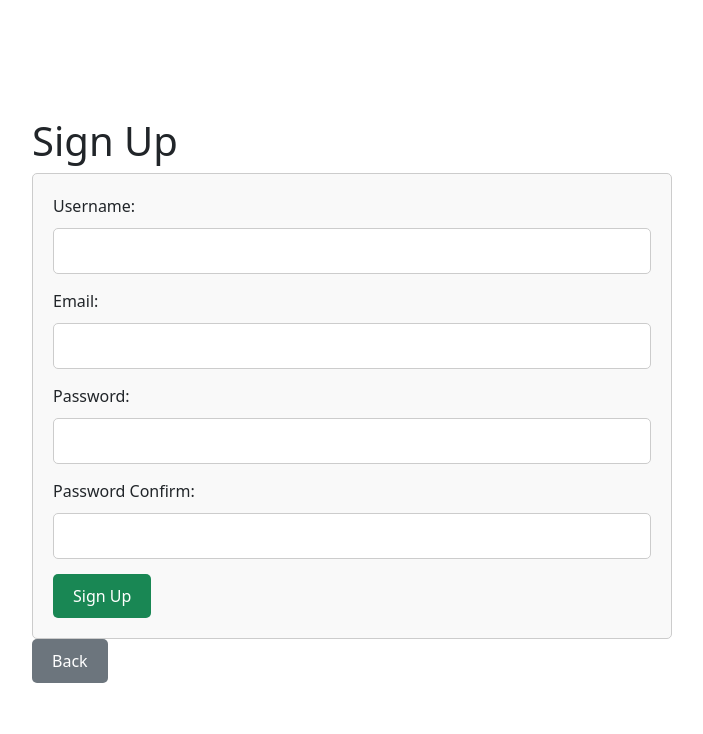
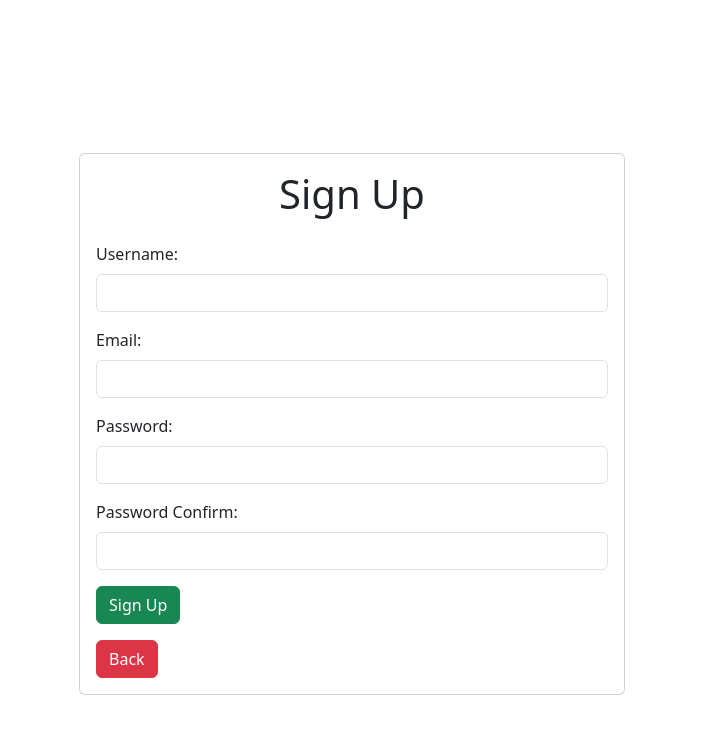
Before and after one commit to EkanshGC/Ekagon, a Django app: page /signup in a window 1280 px wide. Shown: the top 734 px of the page, without its empty margins (288-991 px from the left). Run offline with Django 4.2, Linux system fonts and the light colour scheme.

Commit message:
finishing touches

```diff
--- a/Ekagon/main/templates/listing.html
+++ b/Ekagon/main/templates/listing.html
@@ -58,6 +58,6 @@
         </a>
     {% endif %}
 {% else %}
-    <h1>The {{listing.title}} it is already sold!</h1>
+    <h1 style="color:red;">The {{listing.title}} it is already sold!</h1>
 {% endif %}
 {% endblock content %}
--- a/Ekagon/main/templates/signup.html
+++ b/Ekagon/main/templates/signup.html
@@ -3,62 +3,41 @@
 {% block title %}Sign Up{% endblock title %}
 
 {% block content %}
-<style>
-    .form-container {
-        width: 50%;
-        margin: 0 auto;
-    }
-    .form-container form {
-        padding: 20px;
-        border: 1px solid #ccc;
-        border-radius: 5px;
-        background-color: #f9f9f9;
-    }
-    .form-container label {
-        display: block;
-        margin-bottom: 10px;
-    }
-    .form-container input[type="text"],
-    .form-container input[type="email"],
-    .form-container input[type="password"] {
-        width: 100%;
-        padding: 10px;
-        margin-bottom: 15px;
-        border: 1px solid #ccc;
-        border-radius: 5px;
-    }
-    .form-container input[type="submit"],
-    .form-container button {
-        padding: 10px 20px;
-        border: none;
-        border-radius: 5px;
-        cursor: pointer;
-    }
-    .form-container .btn-secondary {
-        background-color: #6c757d;
-        color: #fff;
-    }
-</style>
-
-<div class="form-container">
-    <h1>Sign Up</h1>
-
-    <form action="{% url 'signup' %}" method="post">
-        {% csrf_token %}
-        <label for="username">Username:</label>
-        <input type="text" name="username">
-        <br>
-        <label for="email">Email:</label>
-        <input type="email" name="email">
-        <br>
-        <label for="password">Password:</label>
-        <input type="password" name="password">
-        <br>
-        <label for="password_confirm">Password Confirm:</label>
-        <input type="password" name="password_confirm">
-        <br>
-        <input type="submit" class="btn btn-success" value="Sign Up">
-    </form>
-    <a href="{% url 'index' %}"><button class="btn btn-secondary">Back</button></a>
+<div class="container mt-5">
+    <div class="row justify-content-center">
+        <div class="col-md-6">
+            <div class="card">
+                <div class="card-body">
+                    <h1 class="text-center mb-4">Sign Up</h1>
+                        {% if message %}
+                            <div class="alert alert-danger" role="alert">
+                            {{ message }}
+                            </div>
+                        {% endif %}
+                    <form action="{% url 'signup' %}" method="post">
+                        {% csrf_token %}
+                        <div class="mb-3">
+                            <label for="username" class="form-label">Username:</label>
+                            <input type="text" class="form-control" name="username">
+                        </div>
+                        <div class="mb-3">
+                            <label for="email" class="form-label">Email:</label>
+                            <input type="email" class="form-control" name="email">
+                        </div>
+                        <div class="mb-3">
+                            <label for="password" class="form-label">Password:</label>
+                            <input type="password" class="form-control" name="password">
+                        </div>
+                        <div class="mb-3">
+                            <label for="password_confirm" class="form-label">Password Confirm:</label>
+                            <input type="password" class="form-control" name="password_confirm">
+                        </div>
+                        <button type="submit" class="btn btn-success btn-block">Sign Up</button>
+                    </form>
+                    <a href="{% url 'index' %}" class="btn btn-danger btn-block mt-3">Back</a>
+                </div>
+            </div>
+        </div>
+    </div>
 </div>
 {% endblock content %}
--- a/Ekagon/main/urls.py
+++ b/Ekagon/main/urls.py
@@ -12,4 +12,5 @@ urlpatterns = [
     path("create", views.create, name="create"),
     path("buy/<str:listing_id>", views.buy, name="buy"),
     path("delete/<str:listing_id>", views.delete, name="delete"),
+    path("search/", views.search, name="search"),
 ]
--- a/Ekagon/main/views.py
+++ b/Ekagon/main/views.py
@@ -23,8 +23,10 @@ def login_view(request):
         if user != None:
             login(request, user)
 
-        return HttpResponseRedirect(reverse('index'))
-
+            return HttpResponseRedirect(reverse('index'))
+        return render(request, "login.html", {
+            "message": "This user doesn't exist! Try again."
+        })
 
     return render(request, "login.html")
 
@@ -35,13 +37,31 @@ def sign_up(request):
         password = request.POST["password"]
         password_confirm = request.POST["password_confirm"]
         email = request.POST["email"]
-        print('asdhuashd')
+
+        # Kaito Protection
+        if len(username) > 8:
+            return render(request, "signup.html", {
+                 "message": "Username Too Long"
+             })
+
+        if password == "":
+           return render(request, "signup.html", {
+                 "message": "Please choose a password!"
+             })
+        if email == "":
+           return render(request, "signup.html", {
+                 "message": "Please add an email id!"
+             })
 
         if password == password_confirm:
-            print('pass wo')
-            user = User.objects.create_user(username=username, email=email, password=password)
-            user.save()
-            login(request, user)
+            try:
+                user = User.objects.create_user(username=username, email=email, password=password)
+                user.save()
+                login(request, user)
+            except:
+                return render(request, "signup.html", {
+                    "message": "Username Taken!"
+                })
             return HttpResponseRedirect(reverse("index"))
 
     return render(request, "signup.html")
@@ -74,6 +94,27 @@ def create(request):
         description = request.POST["description"]
         image = request.POST["image"]
         price = request.POST["price"]
+        if len(title) > 15:
+            return render(request, "create.html", {
+                "message": "Title too long!"
+            })
+
+        if description == "":
+            return render(request, "create.html", {
+                "message": "Please enter a description."
+            })
+
+        if image == "":
+            return render(request, "create.html", {
+                "message": "Please put an image url"
+            })
+
+
+        if price == "":
+            return render(request, "create.html", {
+                "message": "Please enter a price"
+            })
+
         try:
             listing = Listing(title=title, description=description, image=image, price=price, seller=request.user)
             listing.save()
@@ -105,3 +146,16 @@ def buy(request, listing_id):
         "id": listing_id,
         "price": listing.price,
         })
+
+
+def search(request):
+    listings_un = Listing.objects.all()
+    string = request.POST.get("search", "")
+    listings = []
+    for listing in listings_un:
+        if string.lower() in listing.title.lower():
+            listings.append(listing)
+
+    return render(request, "listings.html", {
+        "listings": listings,
+    })
```
Also changed, not shown: Ekagon/main/templates/listings.html (+21 -12 lines), Ekagon/main/templates/login.html (+29 -63 lines), Ekagon/db.sqlite3.
